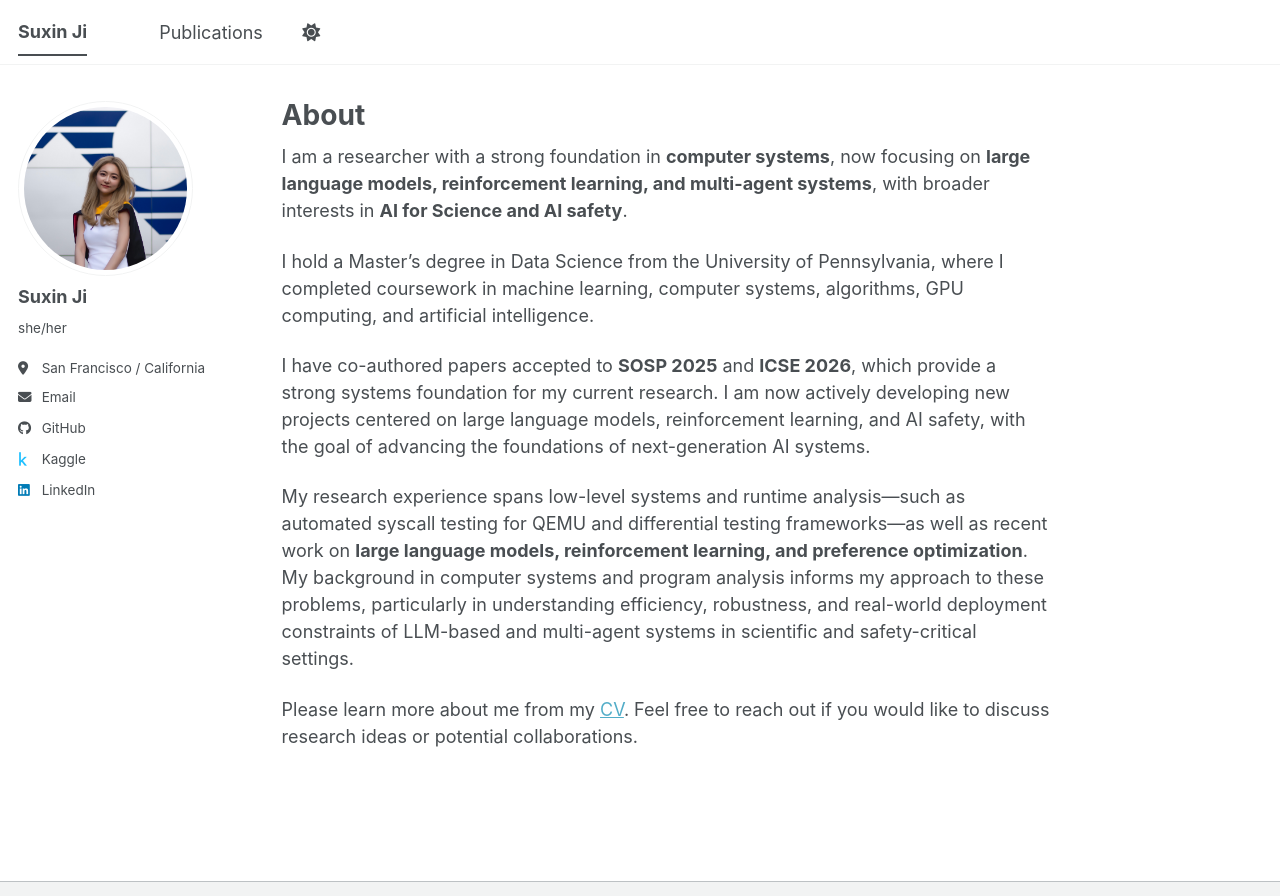
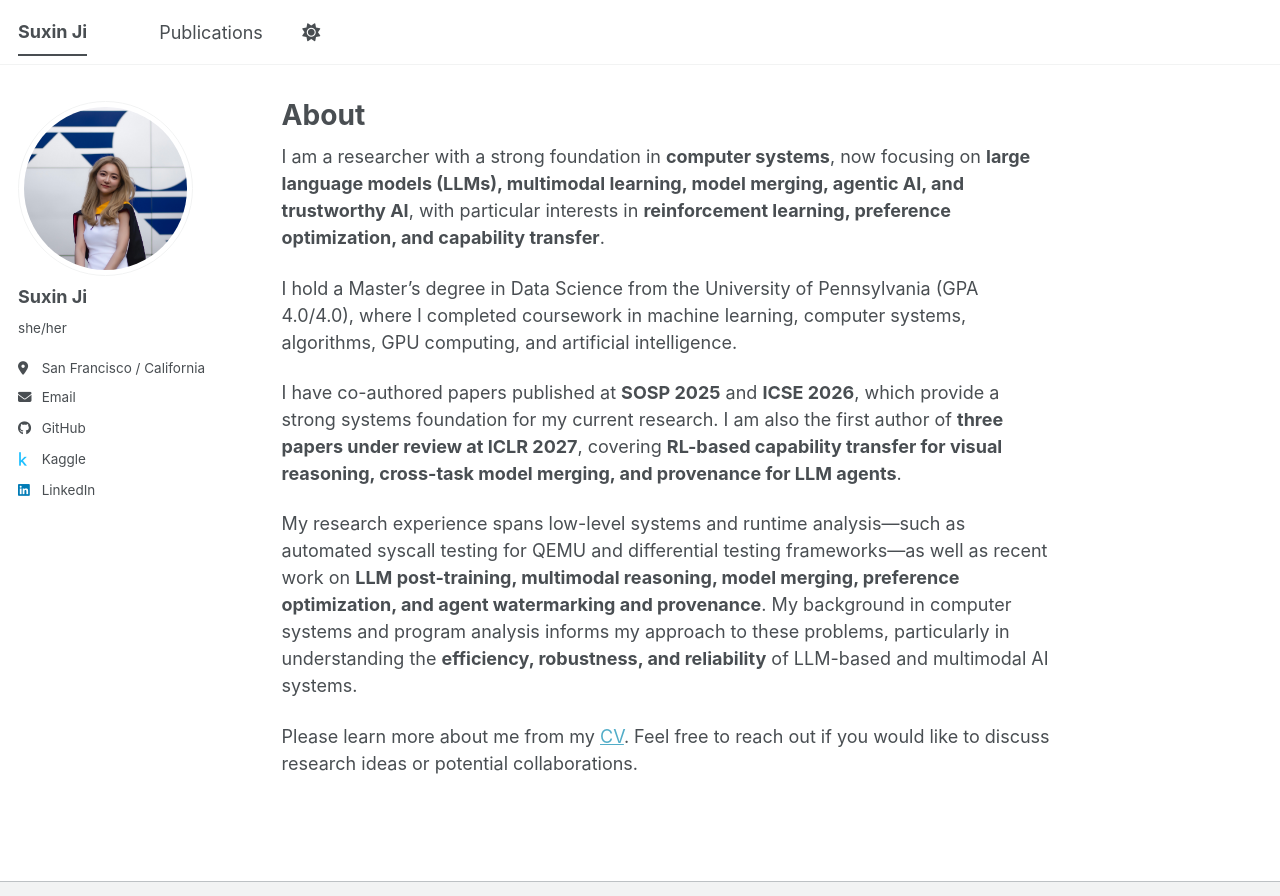
Before and after one commit to suxinji/suxinji.github.io, a Jekyll site: the page built from _pages/about.md, in a window 1280 px wide and 1018 px high, cut to the strip 0-896 px from the top of the window. Built offline with Jekyll 4.4.1, drawn with Linux system fonts in a browser that asks for light colours; a script bundle is joined from its source files by our own code; library files that are not in the unit come from our copies.

Commit message:
Update about.md

```diff
--- a/_pages/about.md
+++ b/_pages/about.md
@@ -6,12 +6,12 @@ redirect_from:
   - /about/
   - /about.html
 ---
-I am a researcher with a strong foundation in **computer systems**, now focusing on **large language models, reinforcement learning, and multi-agent systems**, with broader interests in **AI for Science and AI safety**.
+I am a researcher with a strong foundation in **computer systems**, now focusing on **large language models (LLMs), multimodal learning, model merging, agentic AI, and trustworthy AI**, with particular interests in **reinforcement learning, preference optimization, and capability transfer**.
 
-I hold a Master’s degree in Data Science from the University of Pennsylvania, where I completed coursework in machine learning, computer systems, algorithms, GPU computing, and artificial intelligence.
+I hold a Master’s degree in Data Science from the University of Pennsylvania (GPA 4.0/4.0), where I completed coursework in machine learning, computer systems, algorithms, GPU computing, and artificial intelligence.
 
-I have co-authored papers accepted to **SOSP 2025** and **ICSE 2026**, which provide a strong systems foundation for my current research. I am now actively developing new projects centered on large language models, reinforcement learning, and AI safety, with the goal of advancing the foundations of next-generation AI systems.
+I have co-authored papers published at **SOSP 2025** and **ICSE 2026**, which provide a strong systems foundation for my current research. I am also the first author of **three papers under review at ICLR 2027**, covering **RL-based capability transfer for visual reasoning, cross-task model merging, and provenance for LLM agents**.
 
-My research experience spans low-level systems and runtime analysis—such as automated syscall testing for QEMU and differential testing frameworks—as well as recent work on **large language models, reinforcement learning, and preference optimization**. My background in computer systems and program analysis informs my approach to these problems, particularly in understanding efficiency, robustness, and real-world deployment constraints of LLM-based and multi-agent systems in scientific and safety-critical settings.
+My research experience spans low-level systems and runtime analysis—such as automated syscall testing for QEMU and differential testing frameworks—as well as recent work on **LLM post-training, multimodal reasoning, model merging, preference optimization, and agent watermarking and provenance**. My background in computer systems and program analysis informs my approach to these problems, particularly in understanding the **efficiency, robustness, and reliability** of LLM-based and multimodal AI systems.
 
-Please learn more about me from my [CV](files/CV_JI_2026.pdf). Feel free to reach out if you would like to discuss research ideas or potential collaborations.
+Please learn more about me from my [CV](files/CV_JI_2027.pdf). Feel free to reach out if you would like to discuss research ideas or potential collaborations.
```
